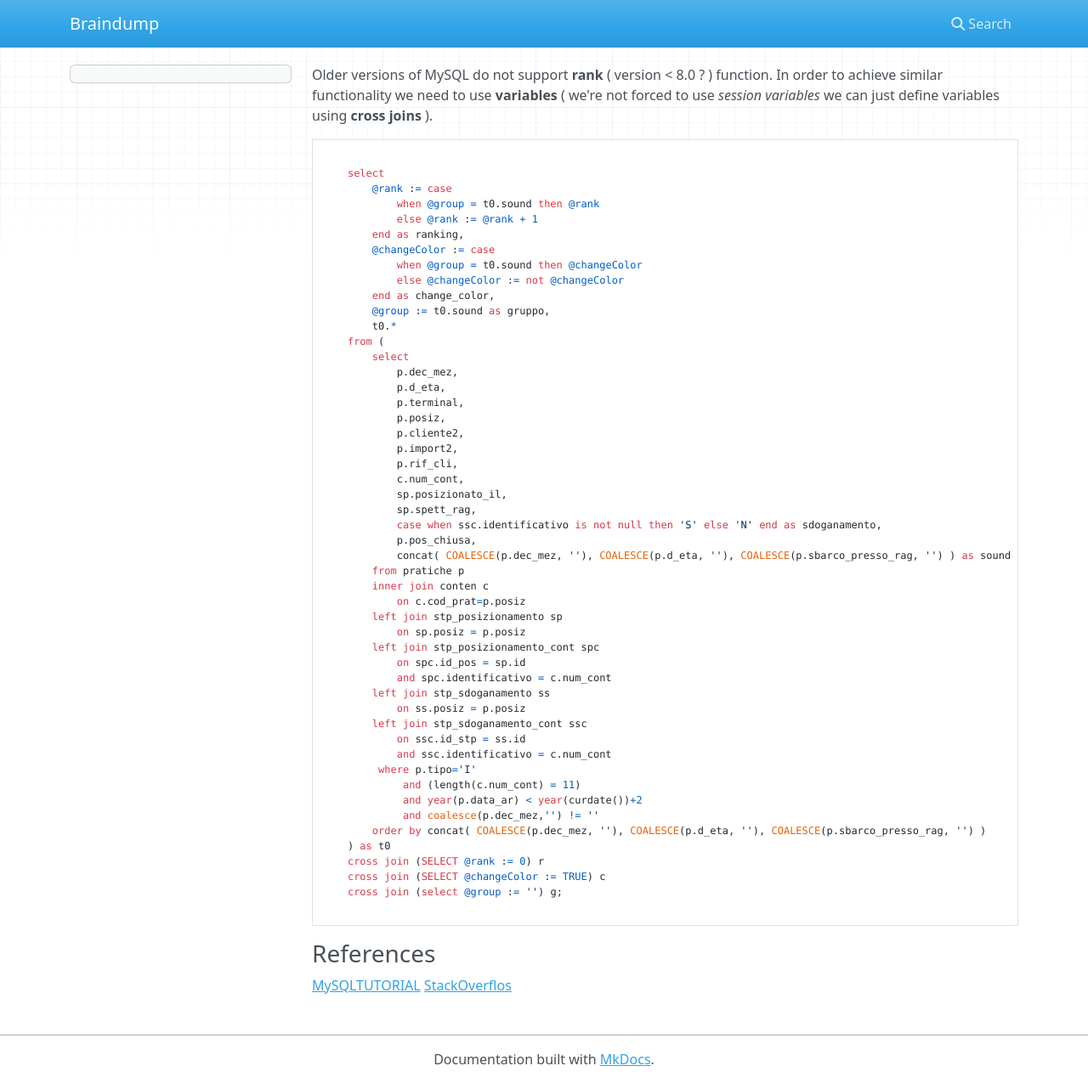
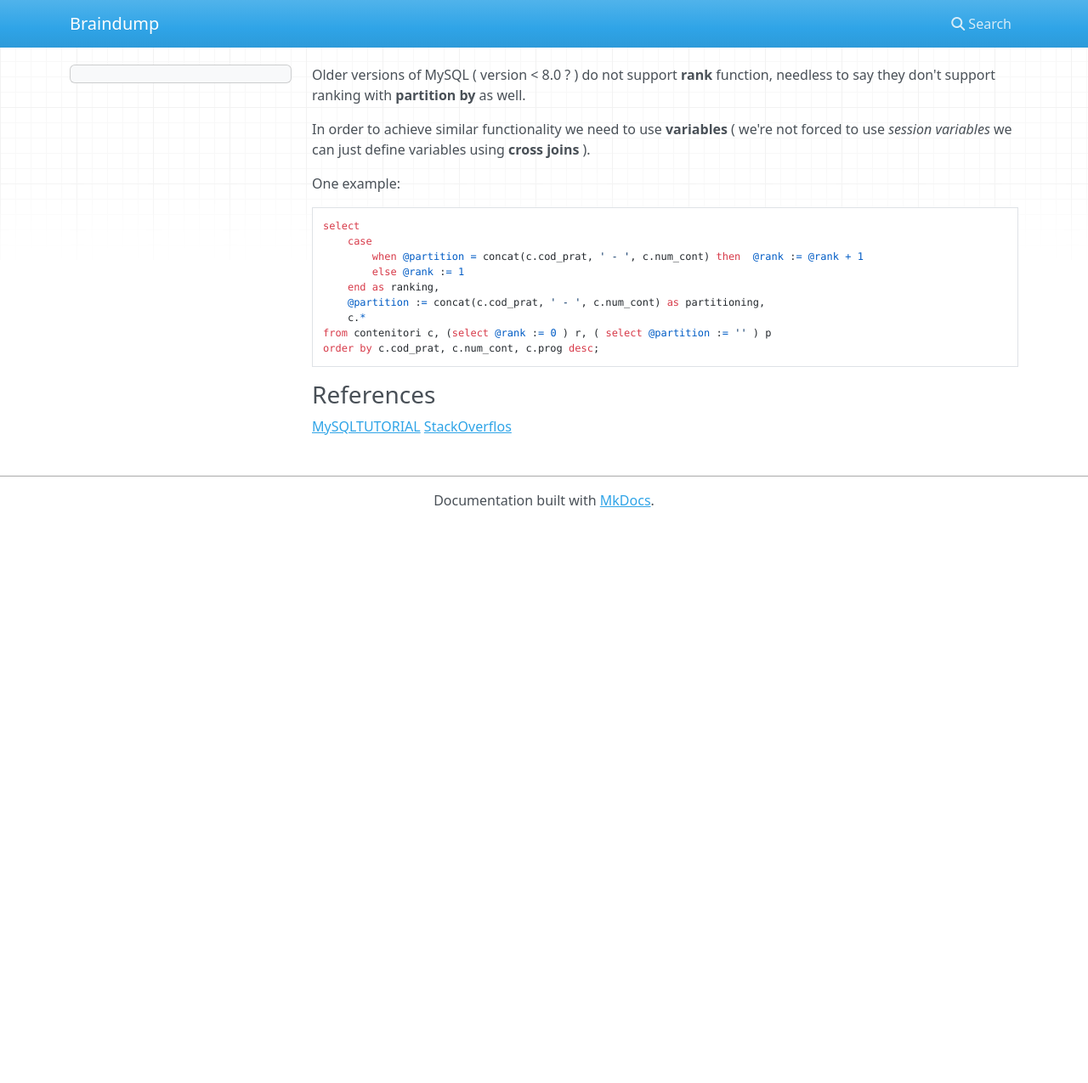
Before and after one commit to anotherMe/braindump, an MkDocs documentation site: the page built from docs/database/mysql/ranking_on_older_versions.md, in a window 1280 px wide and 1275 px high. Shown: the whole window at 85% size. Built offline with MkDocs 1.6.1, drawn with Linux system fonts in a browser that asks for light colours; nearby versions of some CDN libraries.

Commit message:
Files updated

````diff
--- a/docs/database/mysql/ranking_on_older_versions.md
+++ b/docs/database/mysql/ranking_on_older_versions.md
@@ -1,60 +1,21 @@
 
 
-Older versions of MySQL do not support **rank** ( version < 8.0 ? ) function. In order to achieve similar functionality
-we need to use **variables** ( we're not forced to use *session variables* we can just define variables using **cross joins** ).
+Older versions of MySQL ( version < 8.0 ? ) do not support **rank** function, needless to say they don't support ranking with **partition by** as well.
 
+In order to achieve similar functionality we need to use **variables** ( we're not forced to use *session variables* we can just define variables using **cross joins** ).
+
+One example:
 
 ```sql
-
-	select
-		@rank := case
-			when @group = t0.sound then @rank
-			else @rank := @rank + 1
-		end as ranking,
-		@changeColor := case
-			when @group = t0.sound then @changeColor
-			else @changeColor := not @changeColor
-		end as change_color,
-		@group := t0.sound as gruppo,
-		t0.*
-	from (
-		select
-		    p.dec_mez,
-		    p.d_eta,
-		    p.terminal,
-		    p.posiz,
-		    p.cliente2,
-		    p.import2,
-		    p.rif_cli,
-		    c.num_cont,
-		    sp.posizionato_il,
-		    sp.spett_rag,
-		    case when ssc.identificativo is not null then 'S' else 'N' end as sdoganamento,
-		    p.pos_chiusa,
-		    concat( COALESCE(p.dec_mez, ''), COALESCE(p.d_eta, ''), COALESCE(p.sbarco_presso_rag, '') ) as sound
-		from pratiche p
-		inner join conten c
-		    on c.cod_prat=p.posiz
-		left join stp_posizionamento sp
-		    on sp.posiz = p.posiz
-		left join stp_posizionamento_cont spc
-		    on spc.id_pos = sp.id
-		    and spc.identificativo = c.num_cont
-		left join stp_sdoganamento ss
-		    on ss.posiz = p.posiz
-		left join stp_sdoganamento_cont ssc
-		    on ssc.id_stp = ss.id
-		    and ssc.identificativo = c.num_cont
-		 where p.tipo='I'
-		     and (length(c.num_cont) = 11)
-		     and year(p.data_ar) < year(curdate())+2
-		     and coalesce(p.dec_mez,'') != ''
-		order by concat( COALESCE(p.dec_mez, ''), COALESCE(p.d_eta, ''), COALESCE(p.sbarco_presso_rag, '') )
-	) as t0
-	cross join (SELECT @rank := 0) r
-	cross join (SELECT @changeColor := TRUE) c
-	cross join (select @group := '') g;
-
+select
+	case
+		when @partition = concat(c.cod_prat, ' - ', c.num_cont) then  @rank := @rank + 1
+		else @rank := 1
+	end as ranking,
+	@partition := concat(c.cod_prat, ' - ', c.num_cont) as partitioning,
+	c.*
+from contenitori c, (select @rank := 0 ) r, ( select @partition := '' ) p
+order by c.cod_prat, c.num_cont, c.prog desc;
 ```
 
 
````
